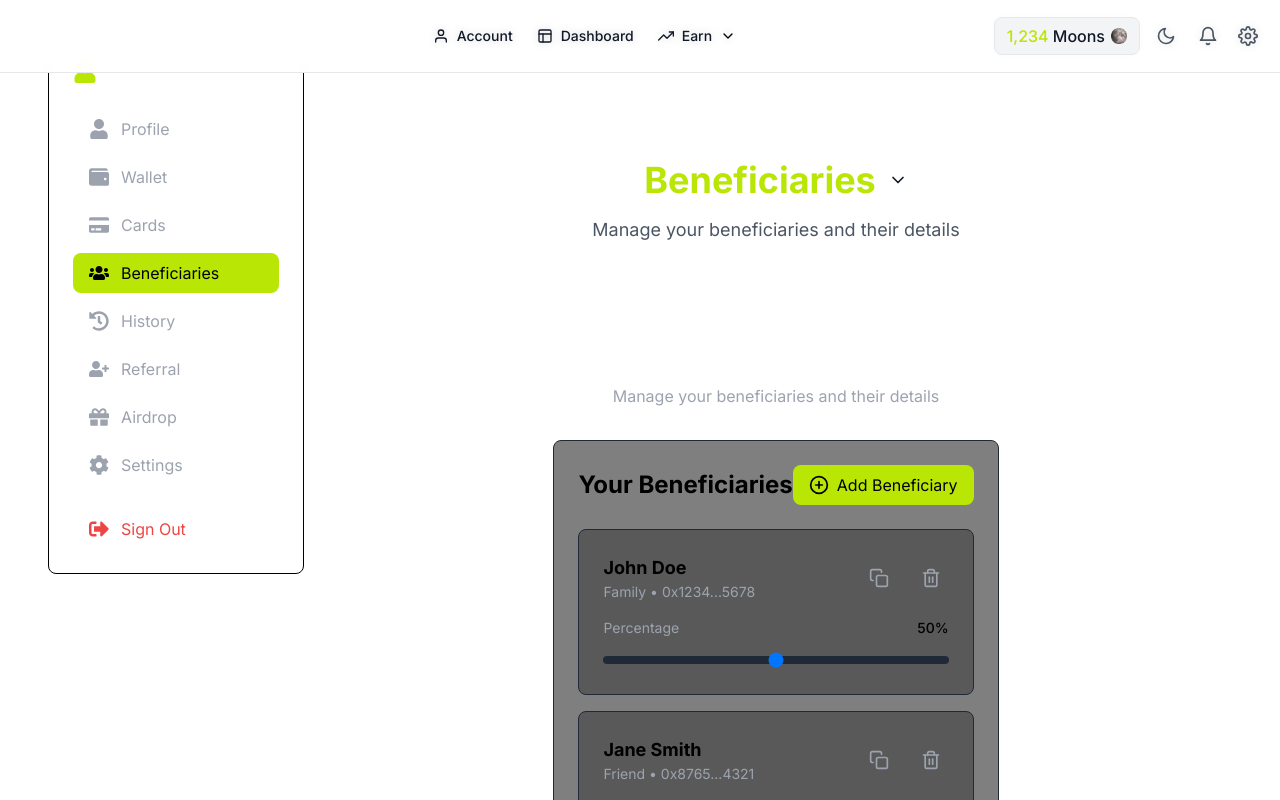
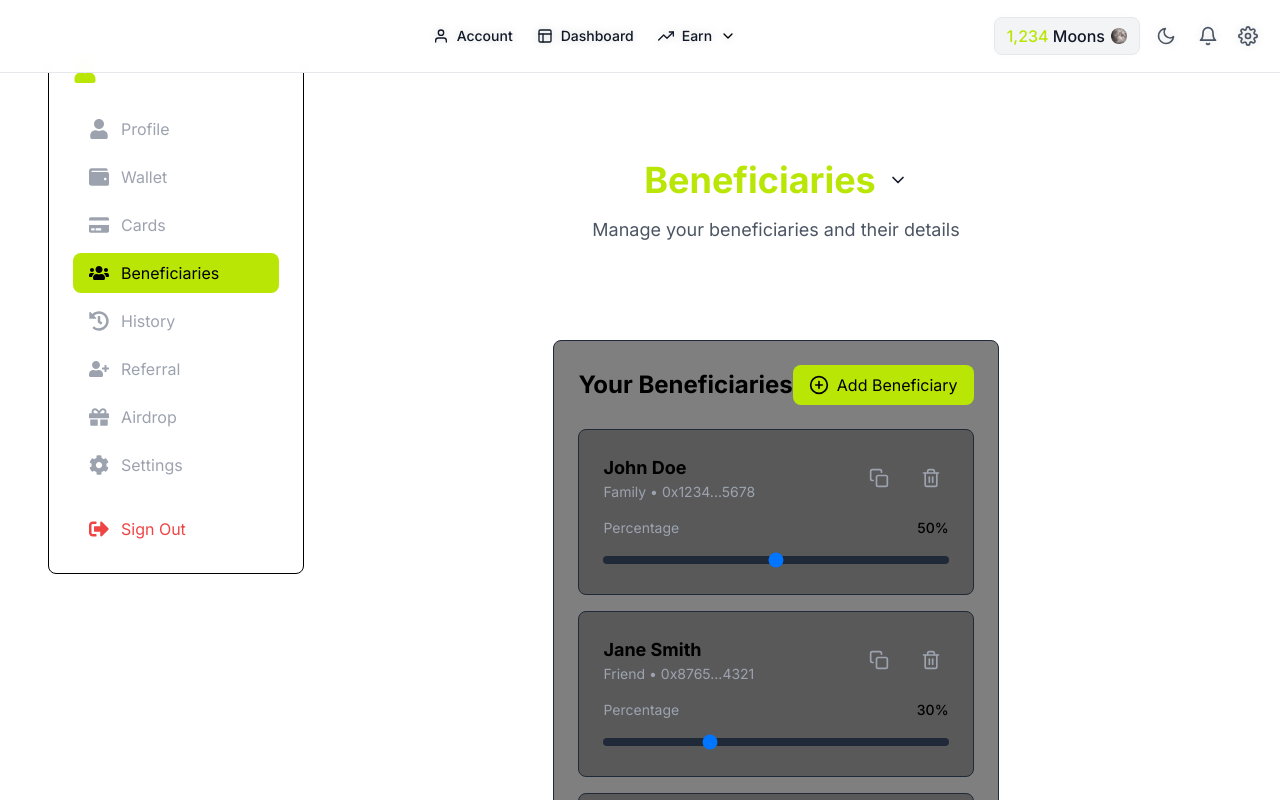
Before and after one commit to w3-surfer/credible-finance, a Next.js app: page /account/beneficiaries in a window 1280 px wide. Shown: the top 800 px of the page. Built offline with nearby package versions, Linux system fonts and the light colour scheme.

Commit message:
fix: remove duplicate title and subtitle from beneficiaries page

```diff
--- a/src/app/account/beneficiaries/page.tsx
+++ b/src/app/account/beneficiaries/page.tsx
@@ -10,13 +10,7 @@ export default function BeneficiariesPage() {
       subtitle="Manage your beneficiaries and their details"
     >
       <div className="max-w-7xl mx-auto px-4 py-8">
-        <div className="flex flex-col space-y-8">
-          <div className="text-center">
-            <h1 className="text-3xl font-bold text-white mb-2">Beneficiaries</h1>
-            <p className="text-gray-400">Manage your beneficiaries and their details</p>
-          </div>
-          <Beneficiaries />
-        </div>
+        <Beneficiaries />
       </div>
     </Layout>
   );
```
